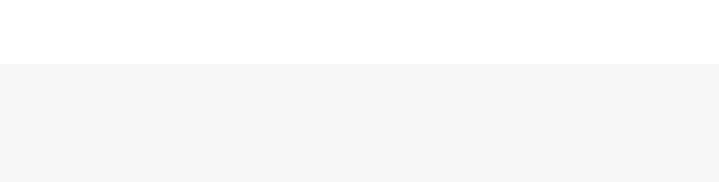
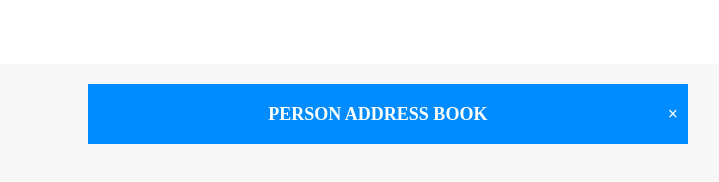
Before and after one commit to Piyush0666/AddressBookApp, a plain HTML site: page html/index.html in a window 1280 px wide. Shown: the full height of the page, 252-971 px from the left. Drawn offline with Linux system fonts and the light colour scheme.

Commit message:
Added: Form Header with Close Button with

```diff
--- a/css/style.css
+++ b/css/style.css
@@ -47,3 +47,22 @@ body{
 *{
     box-sizing:border-box;
 }
+.heading {
+    text-align: center;
+    text-transform: uppercase;
+    margin-top: 20px;
+    background: #008CFF;
+    padding: 20px 0px;
+    color: #ffffff;
+    font: normal normal bold 18px/20px Montserrat;
+    max-width: 600px;
+    margin: 0px auto;
+    margin-top: 20px;
+}
+
+.close {
+    float: right;
+    cursor: pointer;
+    margin-right: 10px;
+    color: #ffffff;
+}
--- a/html/index.html
+++ b/html/index.html
@@ -20,6 +20,10 @@
             </div>
         </div>
     </header>
+    <header class="heading">
+        Person Address Book
+        <span class="close">&times;</span>
+    </header>
 
 </body>
 
```
